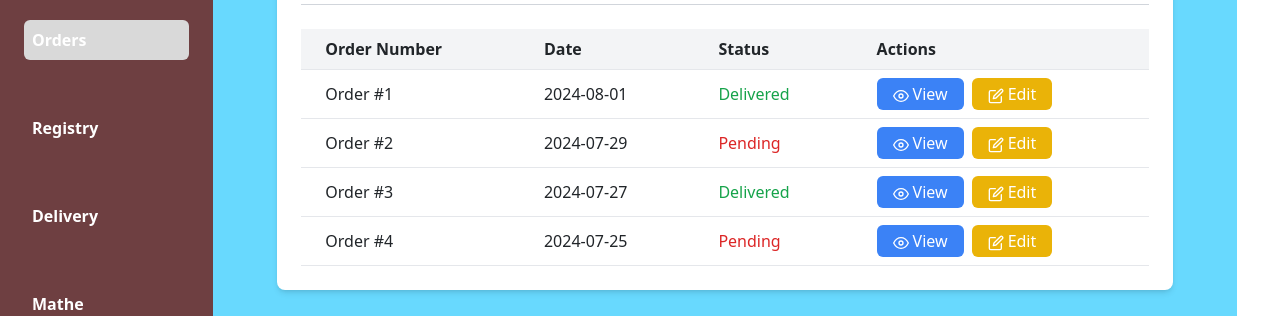
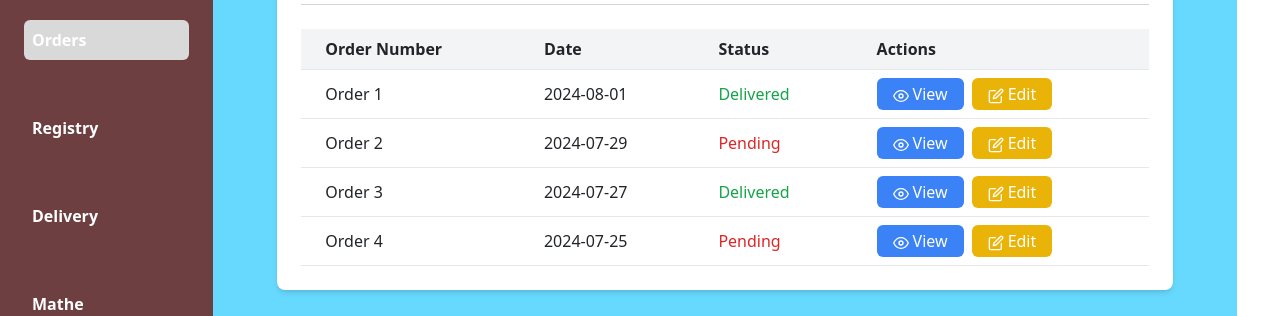
Before and after one commit to Marozva2/mathe, a React (Vite) app in the folder client/: page /admin/orders in a window 1280 px wide. Shown: the part 172-488 px from the top of the page. Built offline with nearby package versions, Linux system fonts and the light colour scheme.

Commit message:
a dummy orders page

```diff
--- a/client/src/components/Dashboard/Orders.jsx
+++ b/client/src/components/Dashboard/Orders.jsx
@@ -4,10 +4,10 @@ import { FiEdit, FiEye } from "react-icons/fi";
 function Orders() {
   // Dummy data for orders
   const [orders] = useState([
-    { id: 1, name: "Order #1", date: "2024-08-01", status: "Delivered" },
-    { id: 2, name: "Order #2", date: "2024-07-29", status: "Pending" },
-    { id: 3, name: "Order #3", date: "2024-07-27", status: "Delivered" },
-    { id: 4, name: "Order #4", date: "2024-07-25", status: "Pending" },
+    { id: 1, name: "Order 1", date: "2024-08-01", status: "Delivered" },
+    { id: 2, name: "Order 2", date: "2024-07-29", status: "Pending" },
+    { id: 3, name: "Order 3", date: "2024-07-27", status: "Delivered" },
+    { id: 4, name: "Order 4", date: "2024-07-25", status: "Pending" },
   ]);
 
   useEffect(() => {
```
